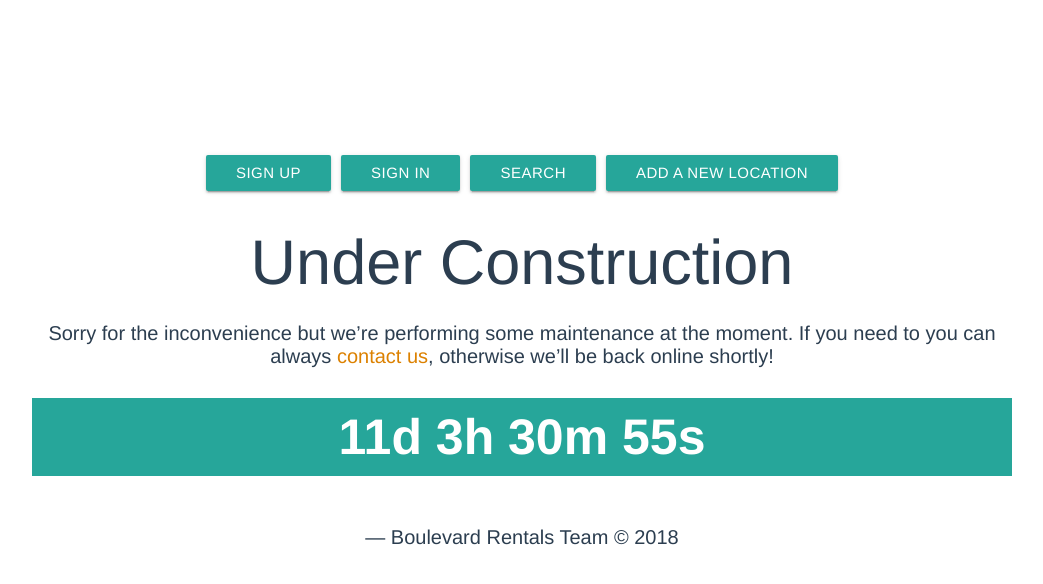
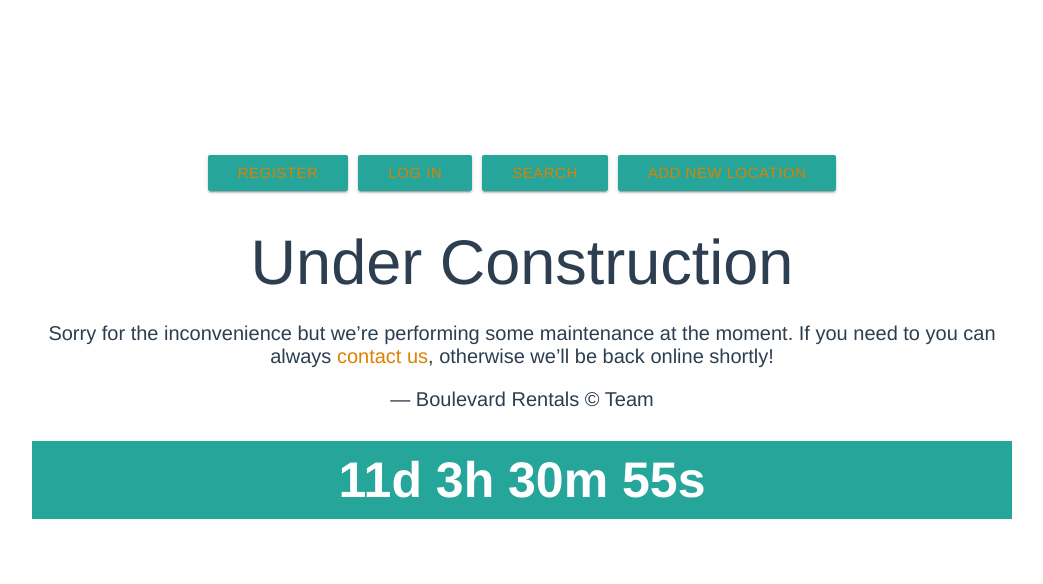
Before and after one commit to shonesque/rent-boulevard, a Vue app: page /#/ in a window 1280 px wide. Shown: the top 584 px of the page, without its empty margins (118-1161 px from the left). Built offline with nearby package versions, Linux system fonts and the light colour scheme.

Commit message:
Added routing to search and add new location

```diff
--- a/package.json
+++ b/package.json
@@ -10,8 +10,11 @@
     "build": "node build/build.js"
   },
   "dependencies": {
+    "@google/maps": "^0.4.5",
+    "google-spreadsheet": "^2.0.4",
     "vue": "^2.5.2",
-    "vue-router": "^3.0.1"
+    "vue-router": "^3.0.1",
+    "vue2-google-maps": "^0.8.4"
   },
   "devDependencies": {
     "autoprefixer": "^7.1.2",
--- a/src/components/addNewLocation.vue
+++ b/src/components/addNewLocation.vue
@@ -1,3 +1,16 @@
 <template>
+  <div>
+      Add new location
+  </div>
+</template>
 
-</template>
+<script>
+export default {
+  name: 'addNewLocation',
+  data () {
+    return {
+      msg: 'Add new location'
+    }
+  }
+}
+</script>
--- a/src/components/landingPage.vue
+++ b/src/components/landingPage.vue
@@ -1,17 +1,26 @@
 <template>
   <div>
-    <div class="waves-effect waves-light btn">Sign up</div>
-    <div class="waves-effect waves-light btn">Sign in</div>
-    <div class="waves-effect waves-light btn">Search</div>
-    <div class="waves-effect waves-light btn">Add a new location</div>
+    <!-- Routes to the different pages
+    If you need more routes go the the router folder and add a new object with the desired route -->
+    <div class="waves-effect waves-light btn">
+      <router-link to="/register">Register</router-link>
+    </div>
+    <div class="waves-effect waves-light btn">
+      <router-link to="/login">Log In</router-link>
+    </div>
+    <div class="waves-effect waves-light btn">
+      <router-link to="/search">Search</router-link>
+    </div>
+    <div class="waves-effect waves-light btn">
+      <router-link to="/addLocation">Add new location</router-link>
+    </div>
+
     <h1>Under Construction</h1>
     <div>
       <p>Sorry for the inconvenience but we&rsquo;re performing some maintenance at the moment. If you need to you can always <a href="mailto:cosmin.simion@boulevard.rentals">contact us</a>, otherwise we&rsquo;ll be back online shortly!</p>
+      <p>&mdash; Boulevard Rentals &copy; Team</p>
     </div>
     <p id="countdown"></p>
-    <div>
-      <p>&mdash; Boulevard Rentals Team &copy; 2018</p>
-      </div>
   </div>
 
 </template>
@@ -26,6 +35,7 @@ export default {
   }
 }
 </script>
+
 
 
 <script>
--- a/src/components/searchPage.vue
+++ b/src/components/searchPage.vue
@@ -1,3 +1,16 @@
 <template>
+  <div>
+      <div class "map-area" id="map"></div>
+  </div>
+</template>
 
-</template>
+<script>
+export default {
+  name: 'searchPage',
+  data () {
+    return {
+      msg: 'Search Page'
+    }
+  }
+}
+</script>
--- a/src/router/index.js
+++ b/src/router/index.js
@@ -1,6 +1,8 @@
 import Vue from 'vue'
 import Router from 'vue-router'
 import landingPage from '@/components/landingPage'
+import searchPage from '@/components/searchPage'
+import addNewLocation from '@/components/addNewLocation'
 
 Vue.use(Router)
 
@@ -10,6 +12,16 @@ export default new Router({
       path: '/',
       name: 'landingPage',
       component: landingPage
+    },
+    {
+      path: '/search',
+      name: 'searchPage',
+      component: searchPage
+    },
+    {
+      path: '/addLocation',
+      name: 'addNewLocation',
+      component: addNewLocation
     }
   ]
 })
```
